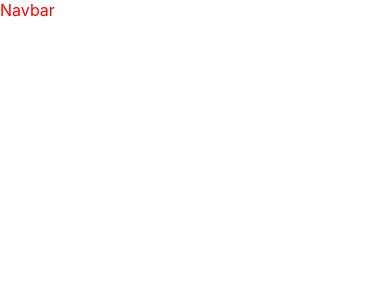
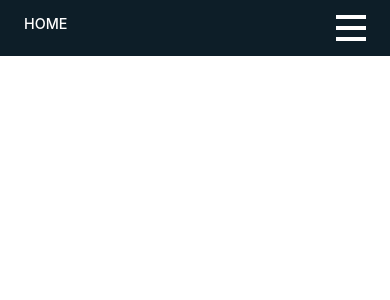
Before and after one commit to doge-fellas/frontend, a React (Create React App) app: page / in a window 390 px wide. Shown: the top 300 px of the page. Built offline with nearby package versions, Linux system fonts and the light colour scheme.

Commit message:
feat🔨: add navbar

```diff
--- a/src/components/navbar/Navbar.tsx
+++ b/src/components/navbar/Navbar.tsx
@@ -1,8 +1,33 @@
-import React from 'react';
+import React, { useState } from 'react';
 import s from './navbar.module.css';
 
 const Navbar: React.FC = React.memo(() => {
-  return <div className={s.hello}>Navbar</div>;
+  const [isBurgerOpened, setIsBurgerOpened] = useState<boolean>(false);
+
+  return (
+    <nav className={s.nav}>
+      <ul className={`${s.nav__items} `}>
+        <div className={s.nav__permanent}>
+          <li className={s.nav__item}>HOME</li>
+          <button
+            onClick={() => setIsBurgerOpened(!isBurgerOpened)}
+            className={`${s.nav__item} ${s.menu_toggle} ${
+              isBurgerOpened && s.is_active
+            }`}
+          >
+            Menu
+          </button>
+        </div>
+
+        <div className={`${s.burger} ${isBurgerOpened && s.open}`}>
+          <li className={s.burger__item}>MARKETPLACE</li>
+          <li className={s.burger__item}>FARMING</li>
+          <li className={s.burger__item}>SHAKEDOWN</li>
+          <li className={s.burger__item}>BUY $FELLAS</li>
+        </div>
+      </ul>
+    </nav>
+  );
 });
 
 export default Navbar;
--- a/src/components/navbar/navbar.module.css
+++ b/src/components/navbar/navbar.module.css
@@ -1,3 +1,107 @@
-.hello {
-  color: red;
+.nav {
+  background-color: #0d1e28;
+  color: white;
+  padding: 15px 5px;
 }
+
+.nav__items {
+  margin: 0 5% 0 5%;
+  display: flex;
+  flex-direction: row;
+  list-style: none;
+  list-style-type: none;
+  flex-wrap: wrap;
+  justify-content: space-between;
+  align-items: center;
+  font-weight: 500;
+  font-size: calc(14px + (20 - 14) * ((100vw - 320px) / (1440 - 320)));
+}
+
+.nav__permanent {
+  display: flex;
+  flex-grow: 3;
+  justify-content: space-between;
+}
+.burger {
+  flex-grow: 2;
+  display: flex;
+  align-self: center;
+  justify-content: space-between;
+  align-items: center;
+  cursor: pointer;
+}
+
+.nav__item:last-child {
+  display: none;
+}
+.menu_toggle {
+  position: relative;
+  display: block;
+  width: 30px;
+  height: 26px;
+
+  background: transparent;
+  border-top: 4px solid;
+  border-bottom: 4px solid;
+
+  color: white;
+  font-size: 0;
+
+  transition: all 0.25s ease-in-out;
+}
+.menu_toggle:before,
+.menu_toggle:after {
+  content: '';
+  display: block;
+  width: 100%;
+  height: 4px;
+
+  position: absolute;
+  top: 50%;
+  left: 50%;
+
+  background: currentColor;
+
+  transform: translate(-50%, -50%);
+  transition: transform 0.25s ease-in-out;
+}
+
+.is_active {
+  border-color: transparent;
+}
+.is_active:before {
+  transform: translate(-50%, -50%) rotate(45deg);
+}
+
+.is_active:after {
+  transform: translate(-50%, -50%) rotate(-45deg);
+}
+
+@media screen and (max-width: 768px) {
+  .burger {
+    flex-direction: column;
+    display: none;
+    gap: 3px;
+  }
+  .open {
+    display: flex;
+    animation: openAnim 0.3s cubic-bezier(0.23, 1, 0.32, 1);
+  }
+  .nav__item:last-child {
+    display: block;
+  }
+  .nav__permanent {
+    width: 100%;
+  }
+}
+
+@keyframes openAnim {
+  0% {
+    transform: translateY(-50px);
+    opacity: 0;
+  }
+  100% {
+    transform: translateY(0);
+    opacity: 1;
+  }
+}
--- a/src/index.css
+++ b/src/index.css
@@ -11,3 +11,14 @@ code {
   font-family: source-code-pro, Menlo, Monaco, Consolas, 'Courier New',
     monospace;
 }
+
+ul {
+  padding: 0;
+  margin: 0;
+}
+
+button {
+  border: none;
+  cursor: pointer;
+  outline: none;
+}
```
